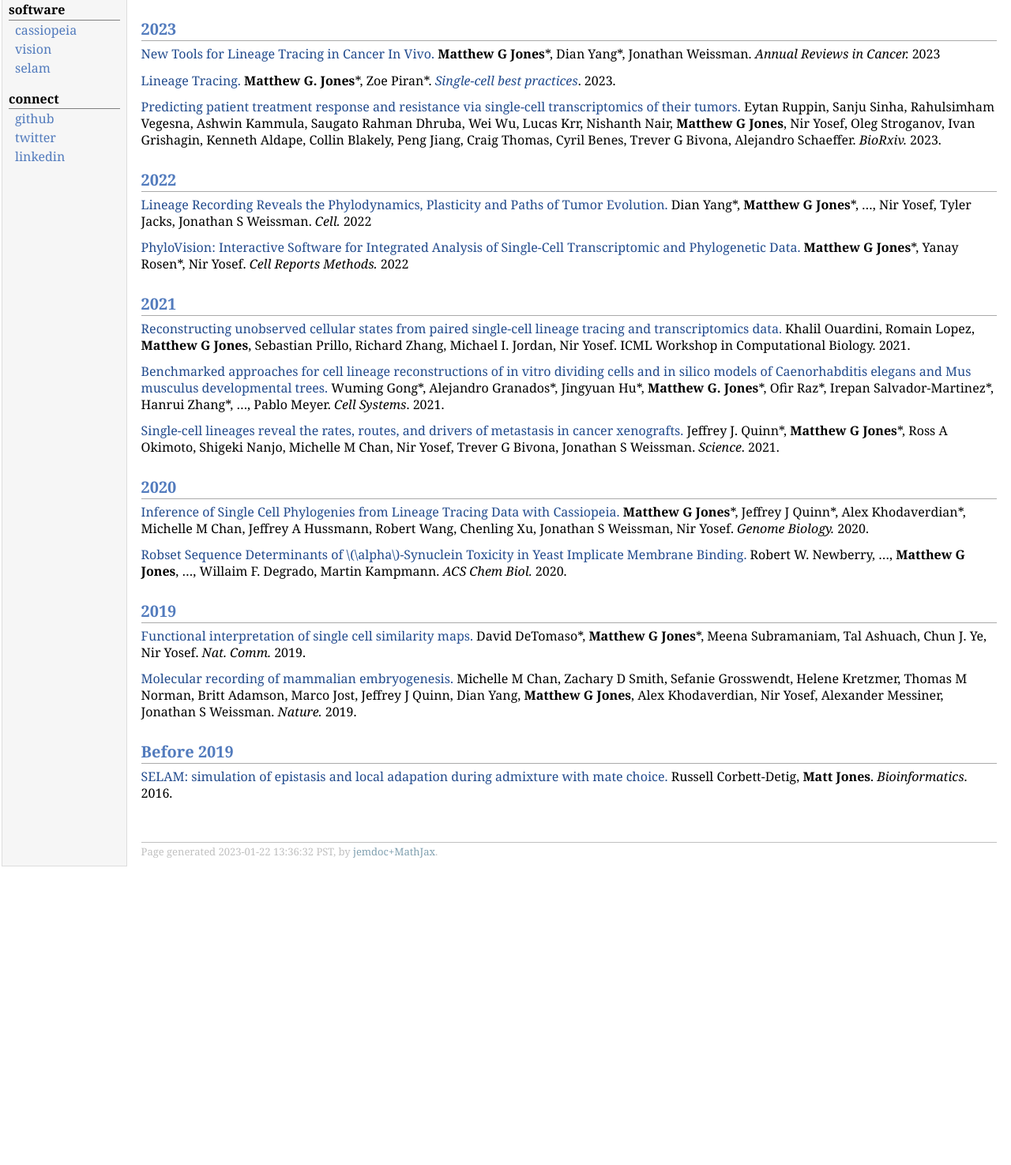
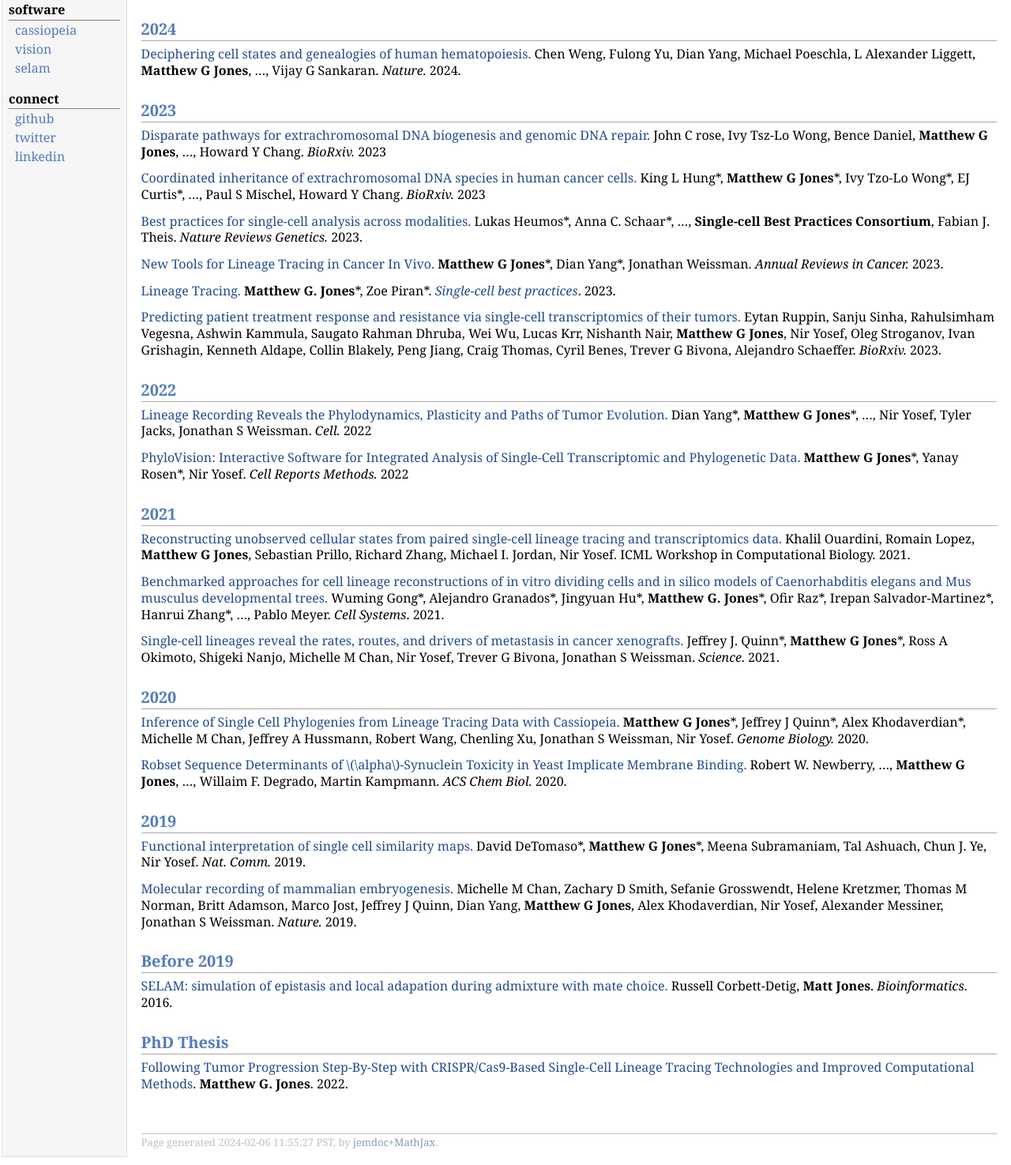
Before and after one commit to mattjones315/mattjones315.github.io, a plain HTML site: page publications.html in a window 1280 px wide. Shown: the part 98-1573 px from the top of the page at 79% size. Before the commit the page ends 1205 px from the top, so only its background shows below. Drawn offline with Linux system fonts and the light colour scheme.

Commit message:
updated publications

```diff
--- a/publications.html
+++ b/publications.html
@@ -29,8 +29,17 @@
 </div>
 <p>Likely my <a href="https://scholar.google.com/citations?user=0dvQ0rUAAAAJ&amp;hl=en" target=&ldquo;blank&rdquo;>Google Scholar page</a> is more up to date.
 </p>
+<h2>2024</h2>
+<p><a href="https://www.nature.com/articles/s41586-024-07066-z" target=&ldquo;blank&rdquo;>Deciphering cell states and genealogies of human hematopoiesis.</a> Chen Weng, Fulong Yu, Dian Yang, Michael Poeschla, L Alexander Liggett, <b>Matthew G Jones</b>, &hellip;, Vijay G Sankaran. <i>Nature.</i> 2024.
+</p>
 <h2>2023</h2>
-<p><a href="https://www.annualreviews.org/doi/abs/10.1146/annurev-cancerbio-061421-123301" target=&ldquo;blank&rdquo;>New Tools for Lineage Tracing in Cancer In Vivo.</a> <b>Matthew G Jones</b>*, Dian Yang*, Jonathan Weissman. <i>Annual Reviews in Cancer.</i> 2023
+<p><a href="https://www.biorxiv.org/content/10.1101/2023.10.22.563489v1.abstract" target=&ldquo;blank&rdquo;>Disparate pathways for extrachromosomal DNA biogenesis and genomic DNA repair.</a> John C rose, Ivy Tsz-Lo Wong, Bence Daniel, <b>Matthew G Jones</b>, &hellip;, Howard Y Chang. <i>BioRxiv.</i> 2023
+</p>
+<p><a href="https://www.biorxiv.org/content/10.1101/2023.07.18.549597v1" target=&ldquo;blank&rdquo;>Coordinated inheritance of extrachromosomal DNA species in human cancer cells.</a> King L Hung*, <b>Matthew G Jones</b>*, Ivy Tzo-Lo Wong*, EJ Curtis*, &hellip;, Paul S Mischel, Howard Y Chang. <i>BioRxiv.</i> 2023
+</p>
+<p><a href="https://www.nature.com/articles/s41576-023-00586-w" target=&ldquo;blank&rdquo;>Best practices for single-cell analysis across modalities.</a> Lukas Heumos*, Anna C. Schaar*, &hellip;, <b>Single-cell Best Practices Consortium</b>, Fabian J. Theis. <i>Nature Reviews Genetics.</i> 2023.
+</p>
+<p><a href="https://www.annualreviews.org/doi/abs/10.1146/annurev-cancerbio-061421-123301" target=&ldquo;blank&rdquo;>New Tools for Lineage Tracing in Cancer In Vivo.</a> <b>Matthew G Jones</b>*, Dian Yang*, Jonathan Weissman. <i>Annual Reviews in Cancer.</i> 2023.
 </p>
 <p><a href="https://www.sc-best-practices.org/trajectories/lineage_tracing.html" target=&ldquo;blank&rdquo;>Lineage Tracing.</a> <b>Matthew G. Jones</b>*, Zoe Piran*. <i><a href="https://www.sc-best-practices.org/preamble.html" target=&ldquo;blank&rdquo;>Single-cell best practices</a></i>. 2023.
 </p>
@@ -61,9 +70,12 @@
 <h2>Before 2019</h2>
 <p><a href="https://academic.oup.com/bioinformatics/article-abstract/32/19/3035/2196613" target=&ldquo;blank&rdquo;>SELAM: simulation of epistasis and local adapation during admixture with mate choice.</a> Russell Corbett-Detig, <b>Matt Jones</b>. <i>Bioinformatics</i>. 2016.
 </p>
+<h2>PhD Thesis</h2>
+<p><a href="https://www.proquest.com/openview/06a1f8348f6d71b083d5441a76ad0d6d/1?pq-origsite=gscholar&amp;cbl=18750&amp;diss=y" target=&ldquo;blank&rdquo;>Following Tumor Progression Step-By-Step with CRISPR/Cas9-Based Single-Cell Lineage Tracing Technologies and Improved Computational Methods</a>. <b>Matthew G. Jones</b>. 2022.
+</p>
 <div id="footer">
 <div id="footer-text">
-Page generated 2023-01-22 13:36:32 PST, by <a href="https://github.com/wsshin/jemdoc_mathjax" target="blank">jemdoc+MathJax</a>.
+Page generated 2024-02-06 11:55:27 PST, by <a href="https://github.com/wsshin/jemdoc_mathjax" target="blank">jemdoc+MathJax</a>.
 </div>
 </div>
 </td>
```
Also changed, not shown: index.html (+5 -2 lines), 2 other files.
